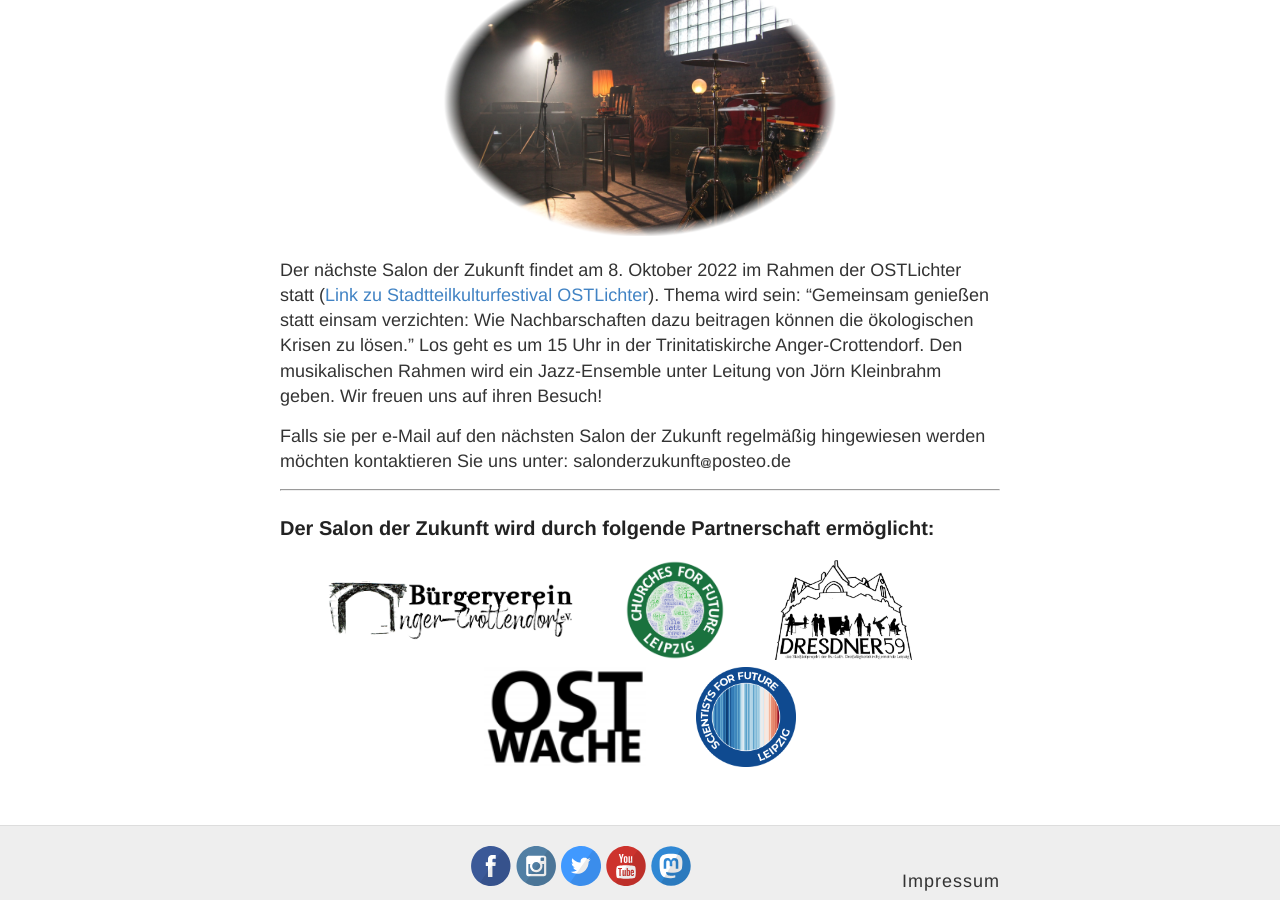
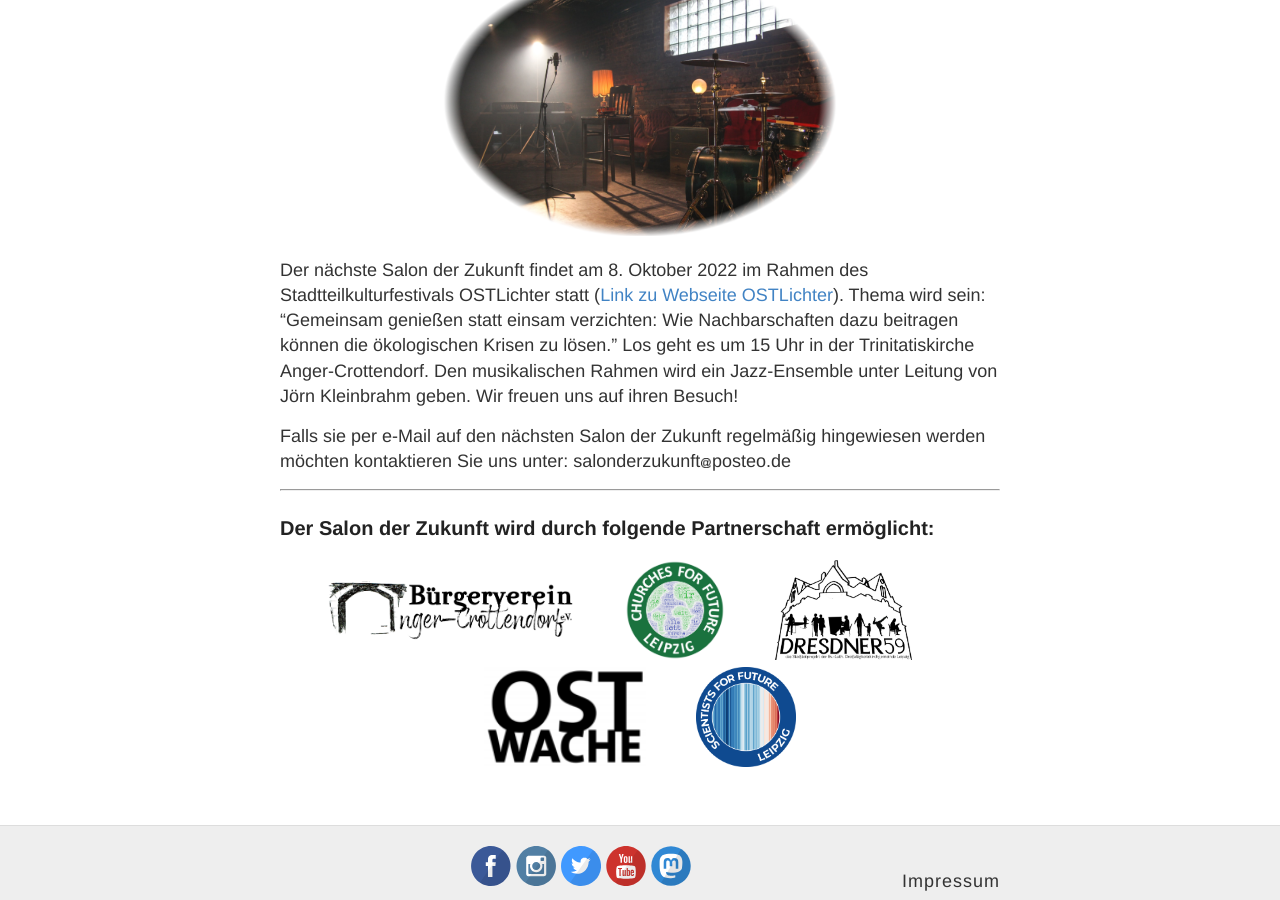
Before and after one commit to s4f-leipzig/s4f-leipzig.github.io, a Jekyll site: the page built from salon.md, in a window 1280 px wide and 900 px high, scrolled down 878 px. Built offline with Jekyll 4.4.1, drawn with Linux system fonts in a browser that asks for light colours.

Commit message:
Update salon.md

```diff
--- a/salon.md
+++ b/salon.md
@@ -23,7 +23,7 @@
 </p>
 
 
-Der nächste Salon der Zukunft findet am 8. Oktober 2022 im Rahmen der OSTLichter statt (<a href="https://www.ostlichter-leipzig.de/">Link zu Stadtteilkulturfestival OSTLichter</a>). Thema wird sein: "Gemeinsam genießen statt einsam verzichten: Wie Nachbarschaften dazu beitragen können die ökologischen Krisen zu lösen." Los geht es um 15 Uhr in der Trinitatiskirche Anger-Crottendorf. Den musikalischen Rahmen wird ein Jazz-Ensemble unter Leitung von Jörn Kleinbrahm geben. Wir freuen uns auf ihren Besuch!
+Der nächste Salon der Zukunft findet am 8. Oktober 2022 im Rahmen des Stadtteilkulturfestivals OSTLichter statt (<a href="https://www.ostlichter-leipzig.de/">Link zu Webseite OSTLichter</a>). Thema wird sein: "Gemeinsam genießen statt einsam verzichten: Wie Nachbarschaften dazu beitragen können die ökologischen Krisen zu lösen." Los geht es um 15 Uhr in der Trinitatiskirche Anger-Crottendorf. Den musikalischen Rahmen wird ein Jazz-Ensemble unter Leitung von Jörn Kleinbrahm geben. Wir freuen uns auf ihren Besuch!
 
 Falls sie per e-Mail auf den nächsten Salon der Zukunft regelmäßig hingewiesen werden möchten kontaktieren Sie uns unter: s&#x61;lo&#110;d&#101;rzuku&#110;ft<img src="/images/symbol-add.png" height="10px" alt="&#x40;" style="margin:0px +1px -1px +1px;border-style:none;">post&#101;o.d&#101;
 
```
